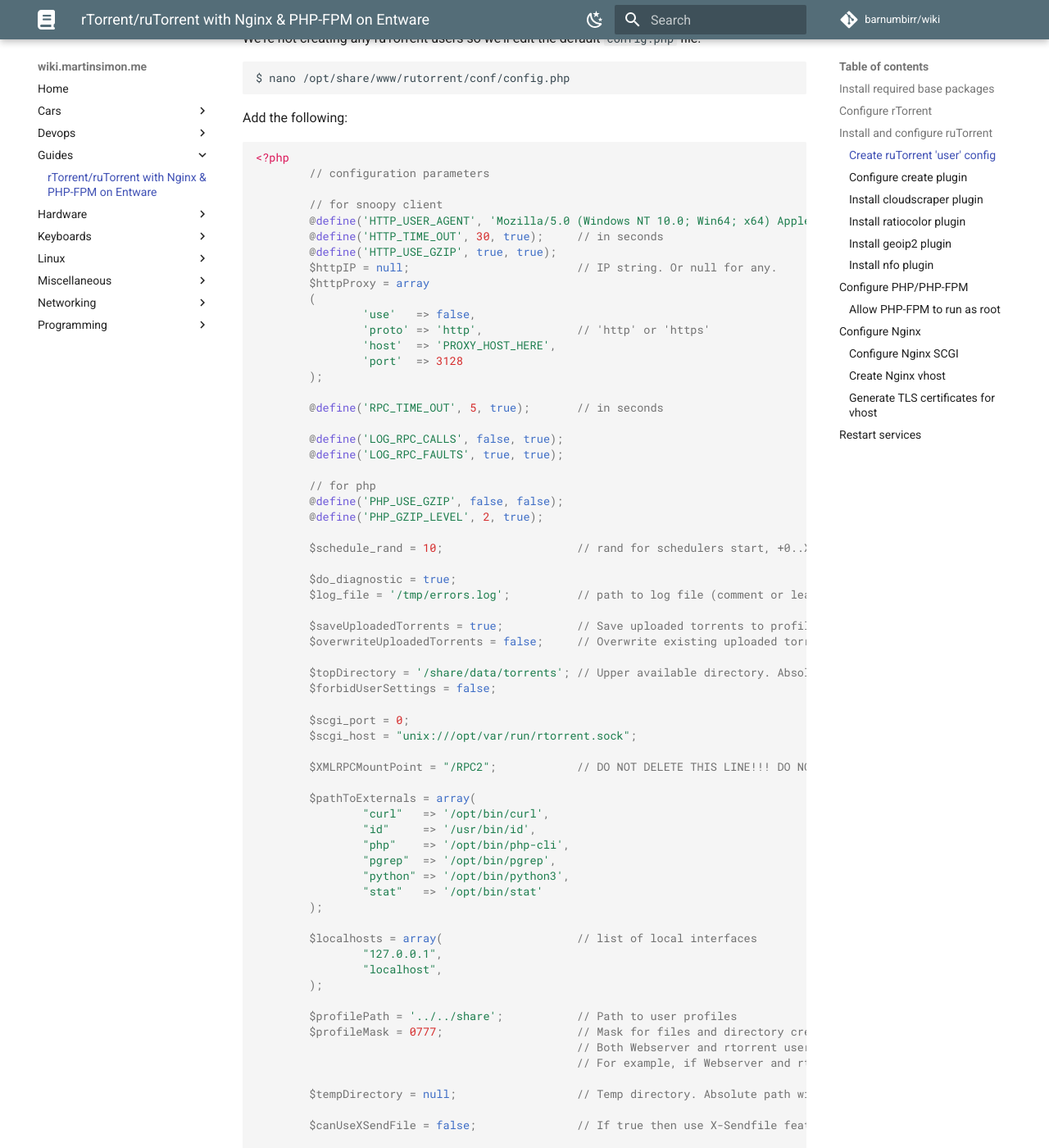
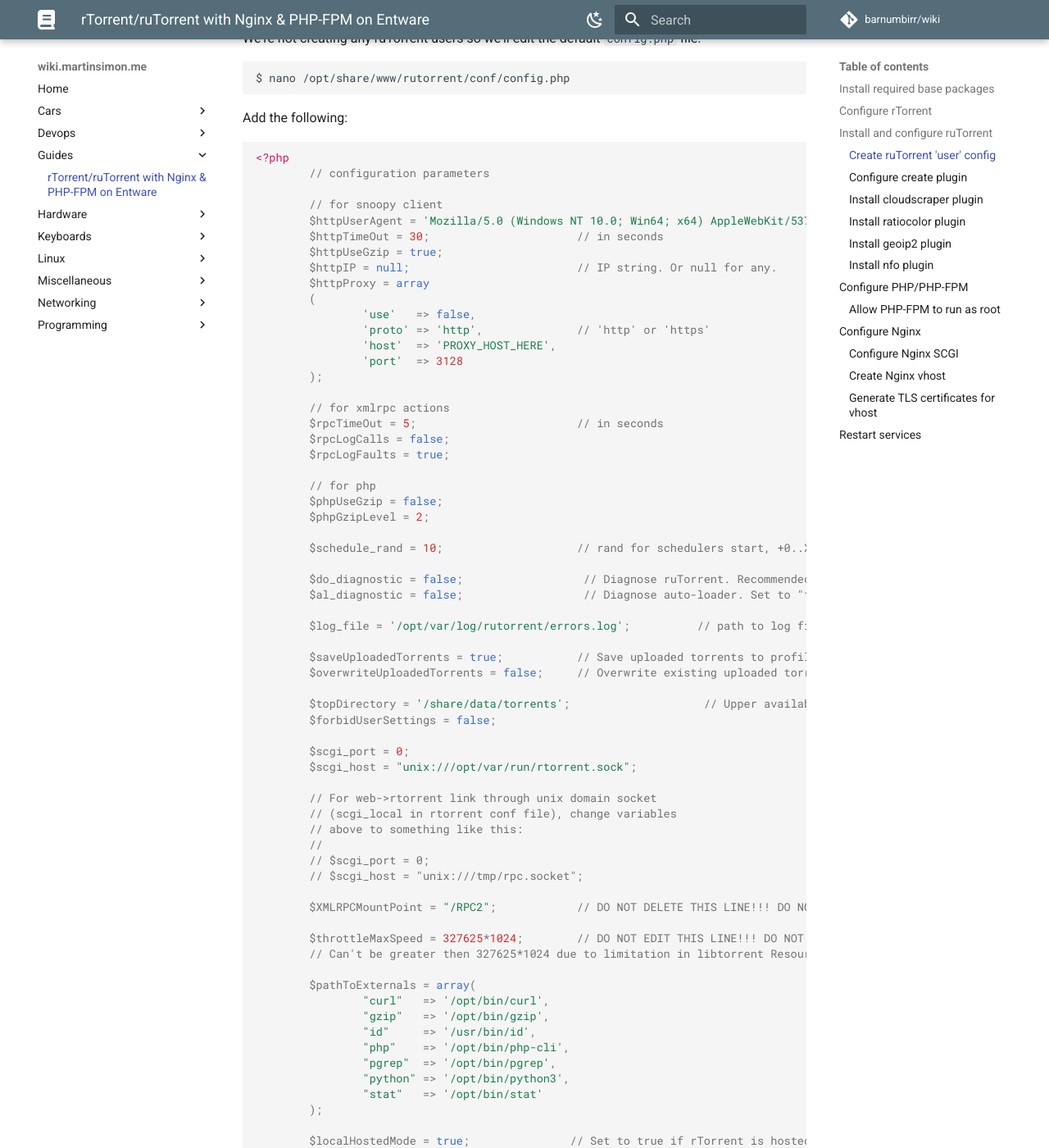
Before and after one commit to barnumbirr/wiki, an MkDocs documentation site: the page built from docs/guides/entware_rutorrent.md, in a window 1280 px wide and 1400 px high, scrolled down 4498 px. Shown: the whole window at 82% size. Built offline with MkDocs 1.6.1 and Material for MkDocs 9.7.7, drawn with Linux system fonts in a browser that asks for light colours; emoji names are drawn with the system emoji font; comment, search, counter and statistics services are not loaded.

Commit message:
update ruTorrent config for version 4.0+

```diff
--- a/docs/guides/entware_rutorrent.md
+++ b/docs/guides/entware_rutorrent.md
@@ -243,9 +243,9 @@
         // configuration parameters
 
         // for snoopy client
-        @define('HTTP_USER_AGENT', 'Mozilla/5.0 (Windows NT 10.0; Win64; x64) AppleWebKit/537.36 (KHTML, like Gecko) Chrome/80.0.3987.87 Safari/537.36', true);
-        @define('HTTP_TIME_OUT', 30, true);     // in seconds
-        @define('HTTP_USE_GZIP', true, true);
+        $httpUserAgent = 'Mozilla/5.0 (Windows NT 10.0; Win64; x64) AppleWebKit/537.36 (KHTML, like Gecko) Chrome/109.0.0.0 Safari/537.36';
+        $httpTimeOut = 30;                      // in seconds
+        $httpUseGzip = true;
         $httpIP = null;                         // IP string. Or null for any.
         $httpProxy = array
         (
@@ -255,39 +255,54 @@
                 'port'  => 3128
         );
 
-        @define('RPC_TIME_OUT', 5, true);       // in seconds
-
-        @define('LOG_RPC_CALLS', false, true);
-        @define('LOG_RPC_FAULTS', true, true);
+        // for xmlrpc actions
+        $rpcTimeOut = 5;                        // in seconds
+        $rpcLogCalls = false;
+        $rpcLogFaults = true;
 
         // for php
-        @define('PHP_USE_GZIP', false, false);
-        @define('PHP_GZIP_LEVEL', 2, true);
+        $phpUseGzip = false;
+        $phpGzipLevel = 2;
 
         $schedule_rand = 10;                    // rand for schedulers start, +0..X seconds
 
-        $do_diagnostic = true;
-        $log_file = '/tmp/errors.log';          // path to log file (comment or leave blank to disable logging)
+        $do_diagnostic = false;                  // Diagnose ruTorrent. Recommended to keep enabled, unless otherwise required.
+        $al_diagnostic = false;                  // Diagnose auto-loader. Set to "false" to make composer plugins work.
+
+        $log_file = '/opt/var/log/rutorrent/errors.log';          // path to log file (comment or leave blank to disable logging)
 
         $saveUploadedTorrents = true;           // Save uploaded torrents to profile/torrents directory or not
         $overwriteUploadedTorrents = false;     // Overwrite existing uploaded torrents in profile/torrents directory or make unique name
 
-        $topDirectory = '/share/data/torrents'; // Upper available directory. Absolute path with trail slash.
+        $topDirectory = '/share/data/torrents';                    // Upper available directory. Absolute path with trail slash.
         $forbidUserSettings = false;
 
         $scgi_port = 0;
         $scgi_host = "unix:///opt/var/run/rtorrent.sock";
 
+        // For web->rtorrent link through unix domain socket
+        // (scgi_local in rtorrent conf file), change variables
+        // above to something like this:
+        //
+        // $scgi_port = 0;
+        // $scgi_host = "unix:///tmp/rpc.socket";
+
         $XMLRPCMountPoint = "/RPC2";            // DO NOT DELETE THIS LINE!!! DO NOT COMMENT THIS LINE!!!
+
+        $throttleMaxSpeed = 327625*1024;        // DO NOT EDIT THIS LINE!!! DO NOT COMMENT THIS LINE!!!
+        // Can't be greater then 327625*1024 due to limitation in libtorrent ResourceManager::set_max_upload_unchoked function.
 
         $pathToExternals = array(
                 "curl"   => '/opt/bin/curl',
+                "gzip"   => '/opt/bin/gzip',
                 "id"     => '/usr/bin/id',
                 "php"    => '/opt/bin/php-cli',
                 "pgrep"  => '/opt/bin/pgrep',
                 "python" => '/opt/bin/python3',
                 "stat"   => '/opt/bin/stat'
         );
+
+        $localHostedMode = true;               // Set to true if rTorrent is hosted on the SAME machine as ruTorrent
 
         $localhosts = array(                    // list of local interfaces
                 "127.0.0.1",
```
